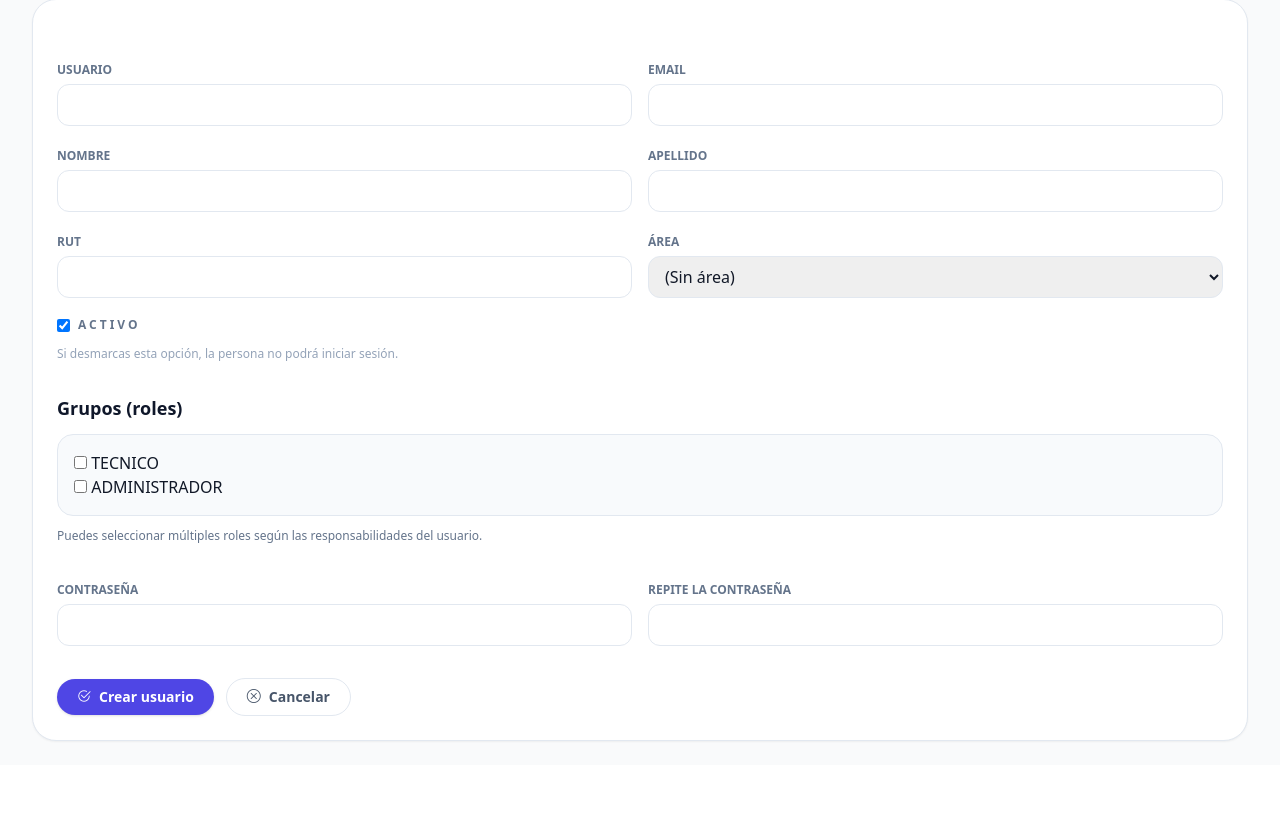
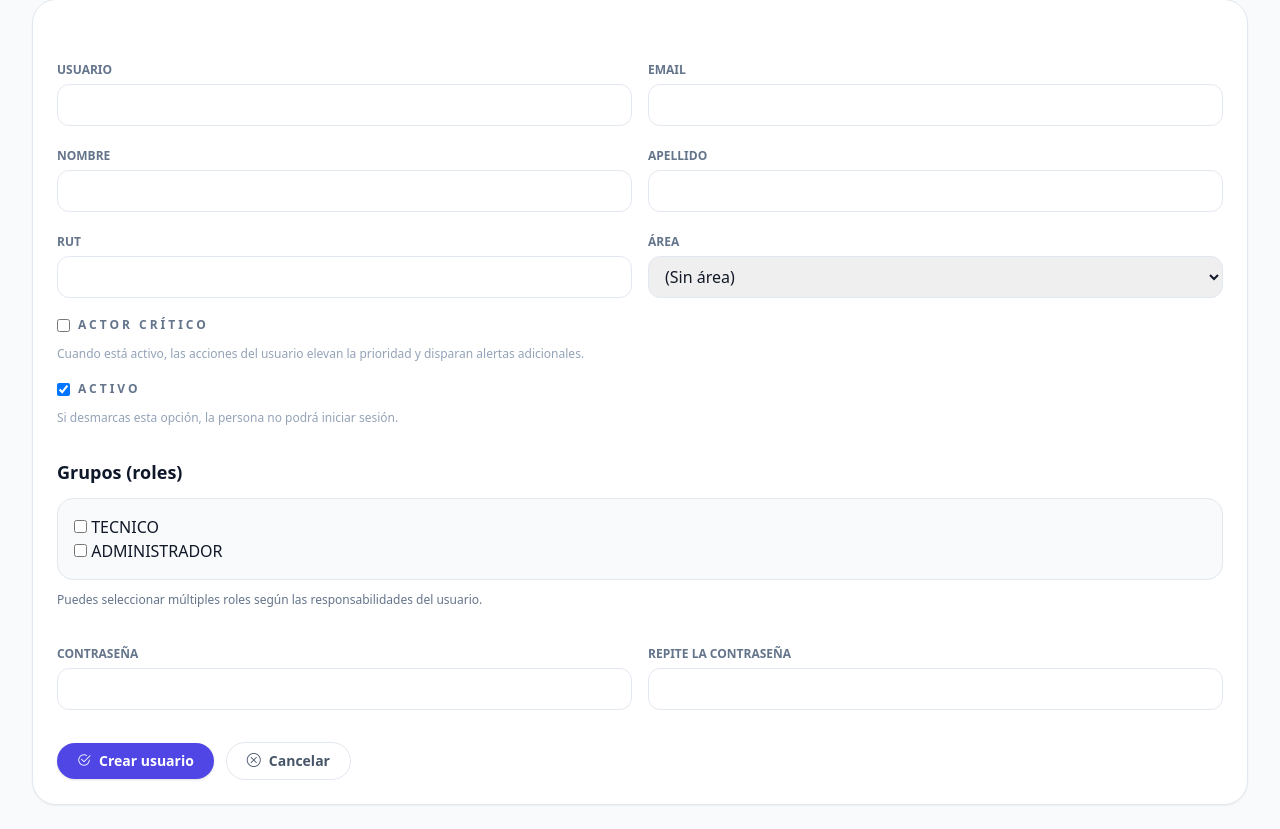
Before and after one commit to robyOps/P-gina-Web, a Django app: page /users/new/ in a window 1280 px wide. Shown: the part 343-1172 px from the top of the page. Before the commit the page ends 1085 px from the top, so only its background shows below. Run offline with Django 4.2, Linux system fonts and the light colour scheme; the visitor is signed in with stand-in values (Sample User, id 1); data that the repository does not hold is empty; some libraries are stand-ins or nearby versions.

Commit message:
Permite marcar criticidad y visualizar medios en FAQ

```diff
--- a/mvp-tickets/accounts/forms.py
+++ b/mvp-tickets/accounts/forms.py
@@ -59,6 +59,16 @@ class UserCreateForm(forms.ModelForm):
         widget=forms.Select(attrs={"class": "border rounded px-3 py-2 w-full"}),
         empty_label="(Sin área)",
     )
+    is_critical_actor = forms.BooleanField(
+        label="Actor crítico",
+        required=False,
+        help_text="Prioriza sus tickets y notificaciones.",
+    )
+    is_critical_actor = forms.BooleanField(
+        label="Actor crítico",
+        required=False,
+        help_text="Marca si sus acciones deben activar alertas críticas.",
+    )
 
     class Meta:
         model = User
@@ -93,6 +103,8 @@ class UserCreateForm(forms.ModelForm):
                 self.fields["rut"].initial = profile.rut
             if profile.area_id:
                 self.fields["area"].initial = profile.area_id
+            self.fields["is_critical_actor"].initial = profile.is_critical_actor
+            self.fields["is_critical_actor"].initial = profile.is_critical_actor
 
     def clean_rut(self):
         rut = normalize_rut(self.cleaned_data.get("rut"))
@@ -108,6 +120,7 @@ class UserCreateForm(forms.ModelForm):
         profile, _ = UserProfile.objects.get_or_create(user=user)
         profile.rut = self.cleaned_data.get("rut") or None
         profile.area = self.cleaned_data.get("area")
+        profile.is_critical_actor = bool(self.cleaned_data.get("is_critical_actor"))
         profile.save()
 
 
@@ -173,6 +186,7 @@ class UserEditForm(forms.ModelForm):
         profile, _ = UserProfile.objects.get_or_create(user=user)
         profile.rut = self.cleaned_data.get("rut") or None
         profile.area = self.cleaned_data.get("area")
+        profile.is_critical_actor = bool(self.cleaned_data.get("is_critical_actor"))
         profile.save()
 
     def __init__(self, *args, **kwargs):
--- a/mvp-tickets/templates/accounts/user_form.html
+++ b/mvp-tickets/templates/accounts/user_form.html
@@ -49,6 +49,13 @@
         <label class="text-xs font-semibold uppercase text-slate-500" for="id_area">Área</label>
         {{ form.area|add_class:"w-full rounded-xl border border-slate-200 px-3 py-2 focus:border-indigo-400 focus:outline-none focus:ring-2 focus:ring-indigo-100" }}
         {% if form.area.errors %}<div class="text-xs text-rose-600">{{ form.area.errors }}</div>{% endif %}
+      </div>
+      <div class="space-y-2 md:col-span-2">
+        <label class="inline-flex items-center gap-2 text-xs font-semibold uppercase tracking-[0.25em] text-slate-500" for="id_is_critical_actor">
+          {{ form.is_critical_actor }} Actor crítico
+        </label>
+        <p class="text-xs text-slate-400">Cuando está activo, las acciones del usuario elevan la prioridad y disparan alertas adicionales.</p>
+        {% if form.is_critical_actor.errors %}<div class="text-xs text-rose-600">{{ form.is_critical_actor.errors }}</div>{% endif %}
       </div>
       <div class="space-y-2 md:col-span-2">
         <label class="inline-flex items-center gap-2 text-xs font-semibold uppercase tracking-[0.25em] text-slate-500">
--- a/mvp-tickets/templates/tickets/faq.html
+++ b/mvp-tickets/templates/tickets/faq.html
@@ -204,7 +204,10 @@
               {% elif "vimeo" in faq.video_url %}
                 <iframe src="{{ faq.video_url }}" class="max-w-[220px] aspect-video rounded-xl border border-slate-200" allowfullscreen loading="lazy"></iframe>
               {% else %}
-                <a href="{{ faq.video_url }}" class="text-indigo-600 hover:text-indigo-800" target="_blank" rel="noopener">{{ faq.video_url }}</a>
+                <video controls preload="metadata" class="max-w-[220px] rounded-xl border border-slate-200">
+                  <source src="{{ faq.video_url }}">
+                  Tu navegador no puede mostrar el video, descarga el archivo directamente desde la URL proporcionada.
+                </video>
               {% endif %}
             </div>
             {% endif %}
```
Also changed, not shown: mvp-tickets/catalog/forms.py (+6 -1 lines), mvp-tickets/templates/accounts/users_list.html (+9 -1 lines), mvp-tickets/templates/catalog/area_form.html (+7 -0 lines), mvp-tickets/templates/catalog/areas_list.html (+12 -2 lines).
